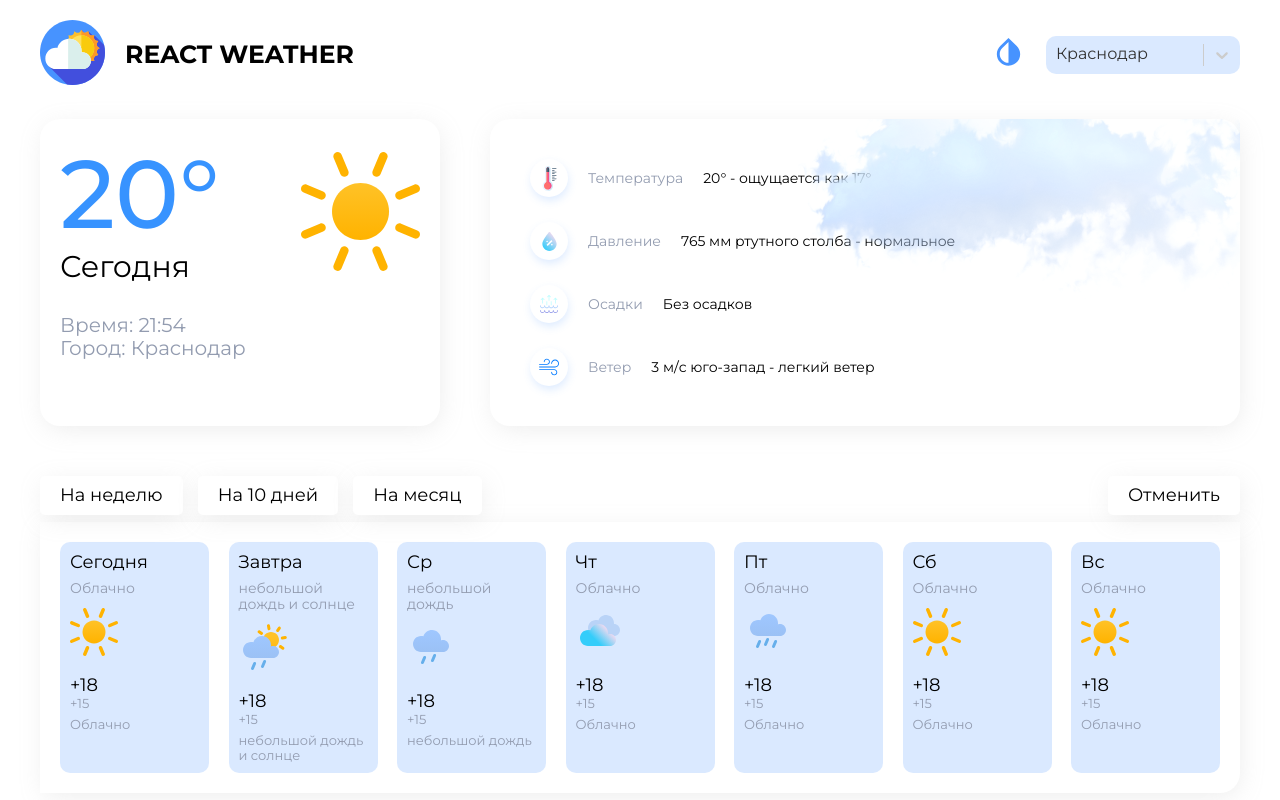
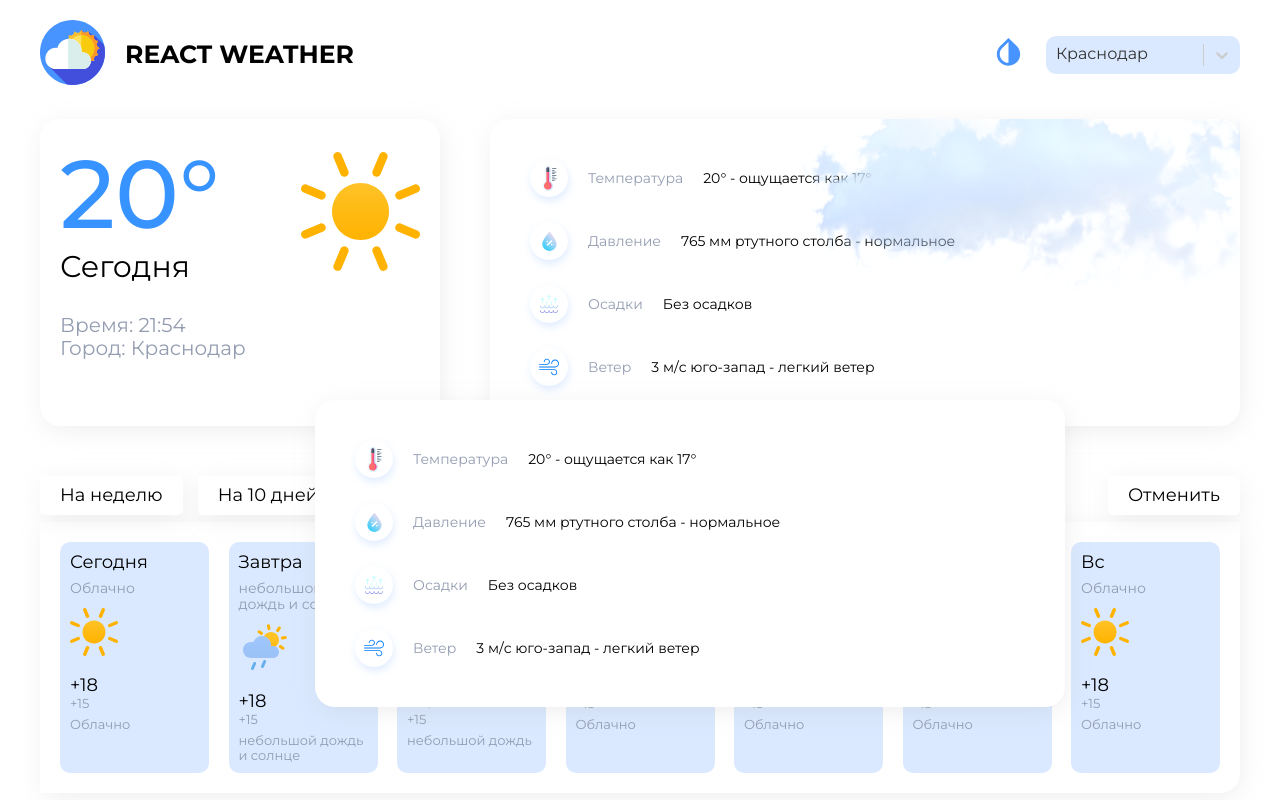
Before and after one commit to sl14888/React-weather-app, a React (Create React App) app: page / in a window 1280 px wide. Built offline with nearby package versions, Linux system fonts and the light colour scheme.

Commit message:
создан компонент попапа

```diff
--- a/src/App.tsx
+++ b/src/App.tsx
@@ -4,10 +4,12 @@ import Home from './pages/Home/Home';
 import Header from './shared/Header/Header'
 import MonthStatistics from './pages/MonthStatistics/MonthStatistics';
 import './styles/index.scss'
+import Popup from './shared/Popup/Popup';
 
 function App() {
   return (
     <div className="container">
+      <Popup />
       <Header />
       <Routes>
         <Route path="/" element={<Home />} />
--- /dev/null
+++ b/src/shared/Popup/Popup.module.scss
@@ -0,0 +1,17 @@
+@import '../../styles/variables.scss';
+
+.popup {
+    position: absolute;
+    top: 50%;
+    left: calc(50% - 325px);
+    z-index: 999;
+    display: flex;
+    align-items: center;
+    justify-self: center;
+    padding: 40px;
+    max-width: 750px;
+    width: 100%;
+    background: $lite-background;
+    box-shadow: $box-shadow;
+    border-radius: $border-radius;
+}
--- /dev/null
+++ b/src/shared/Popup/Popup.tsx
@@ -0,0 +1,42 @@
+import React from 'react'
+import { Item } from '../../pages/Home/components/ThisDayInfo/ThisDayInfo'
+import ThisDayItem from '../../pages/Home/components/ThisDayInfo/ThisDayItem'
+import s from './Popup.module.scss'
+
+interface Props { }
+
+const Popup = ({ }: Props) => {
+    const items = [
+        {
+            icon_id: 'temp',
+            name: 'Температура',
+            value: '20° - ощущается как 17°',
+        },
+        {
+            icon_id: 'pressure',
+            name: 'Давление',
+            value: '765 мм ртутного столба - нормальное',
+        },
+        {
+            icon_id: 'precipitation',
+            name: 'Осадки',
+            value: 'Без осадков',
+        },
+        {
+            icon_id: 'wind',
+            name: 'Ветер',
+            value: '3 м/с юго-запад - легкий ветер',
+        },
+    ];
+    return (
+        <div className={s.popup}>
+            <div className={s.this_day_info_items}>
+                {items.map((item: Item) => (
+                    <ThisDayItem key={item.icon_id} item={item} />
+                ))}
+            </div>
+        </div>
+    )
+}
+
+export default Popup
```
